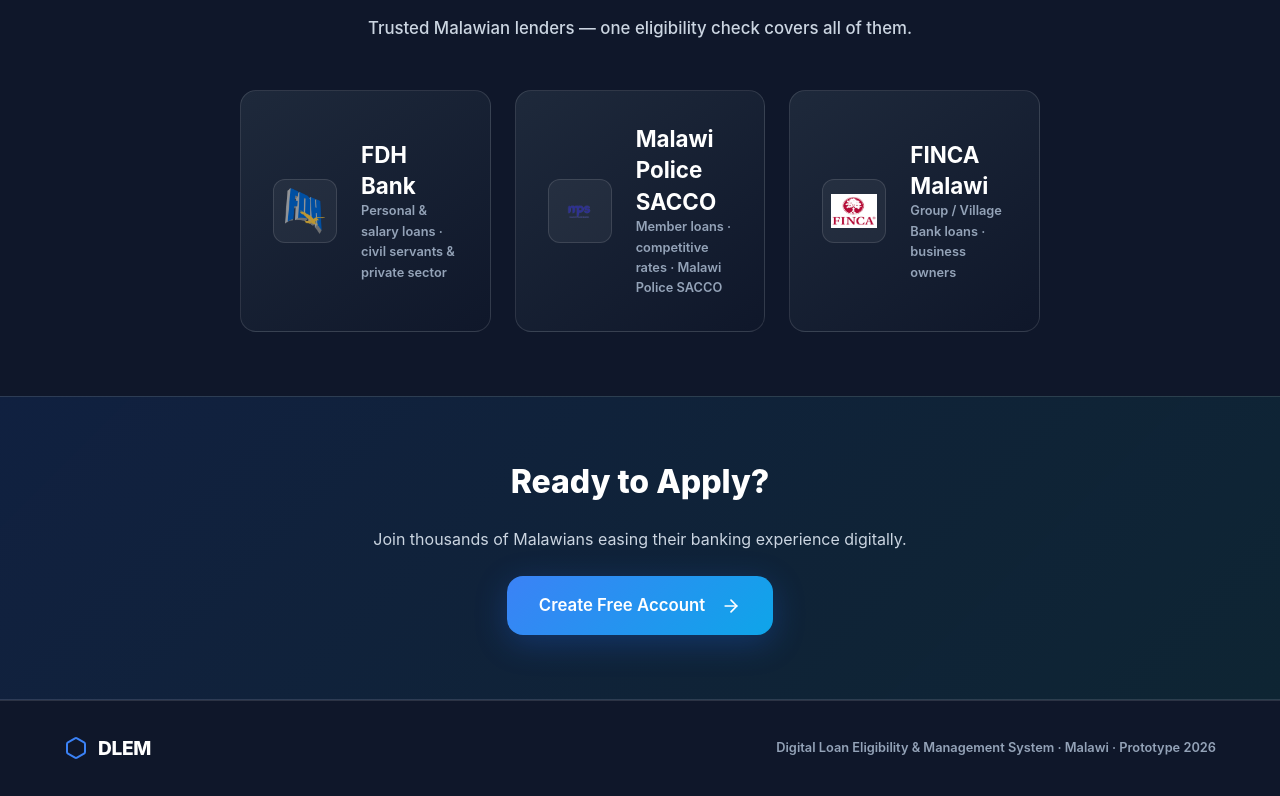
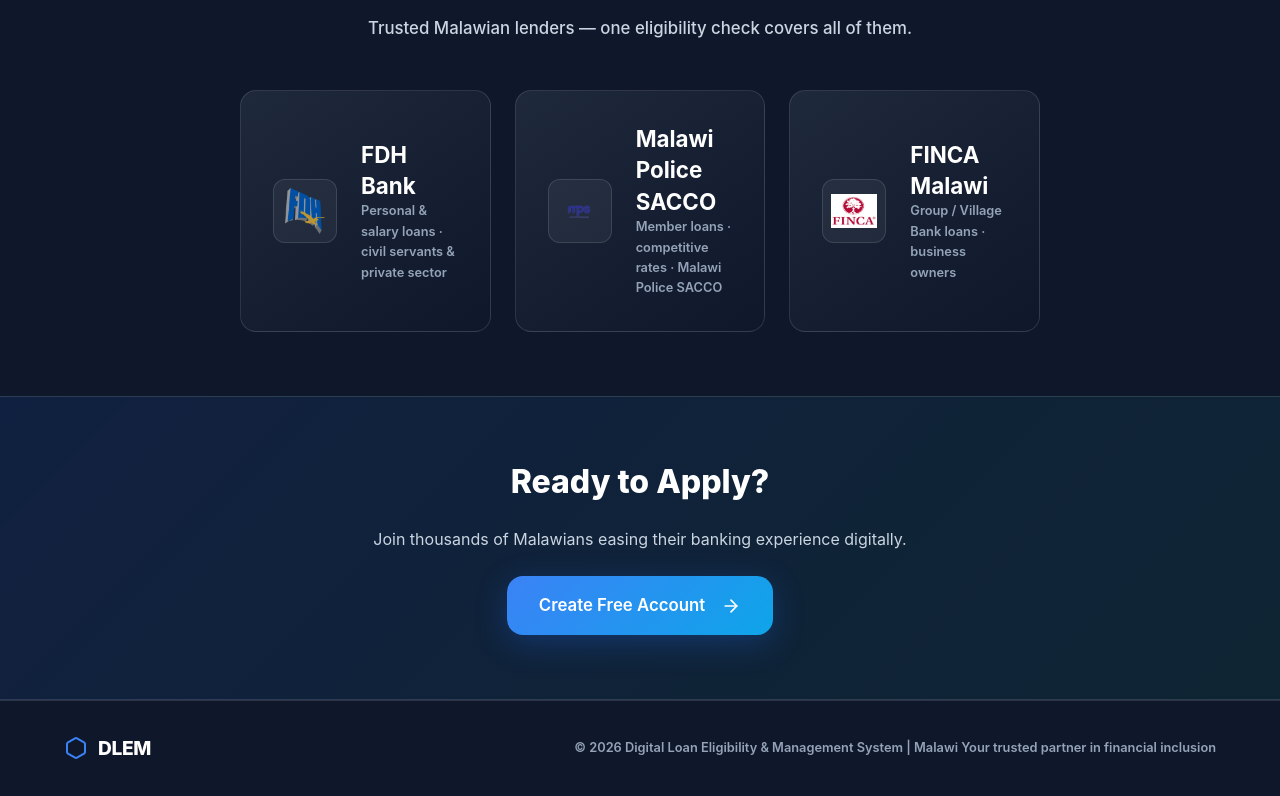
Before and after one commit to StewartMangame/DLEMs, a Next.js app in the folder frontend/: page / in a window 1280 px wide. Shown: the part 2673-3469 px from the top of the page. Built offline with nearby package versions, Linux system fonts and the light colour scheme.

Commit message:
updated splash page to follow satandard HCI

```diff
--- a/frontend/src/app/page.tsx
+++ b/frontend/src/app/page.tsx
@@ -194,7 +194,8 @@
               <span>DLEM</span>
             </div>
             <p className="text-xs" style={{ color: "var(--color-text-muted)" }}>
-              Digital Loan Eligibility & Management System · Malawi · Prototype 2026
+              © 2026 Digital Loan Eligibility & Management System | Malawi
+              Your trusted partner in financial inclusion
             </p>
 
           </div>
```
